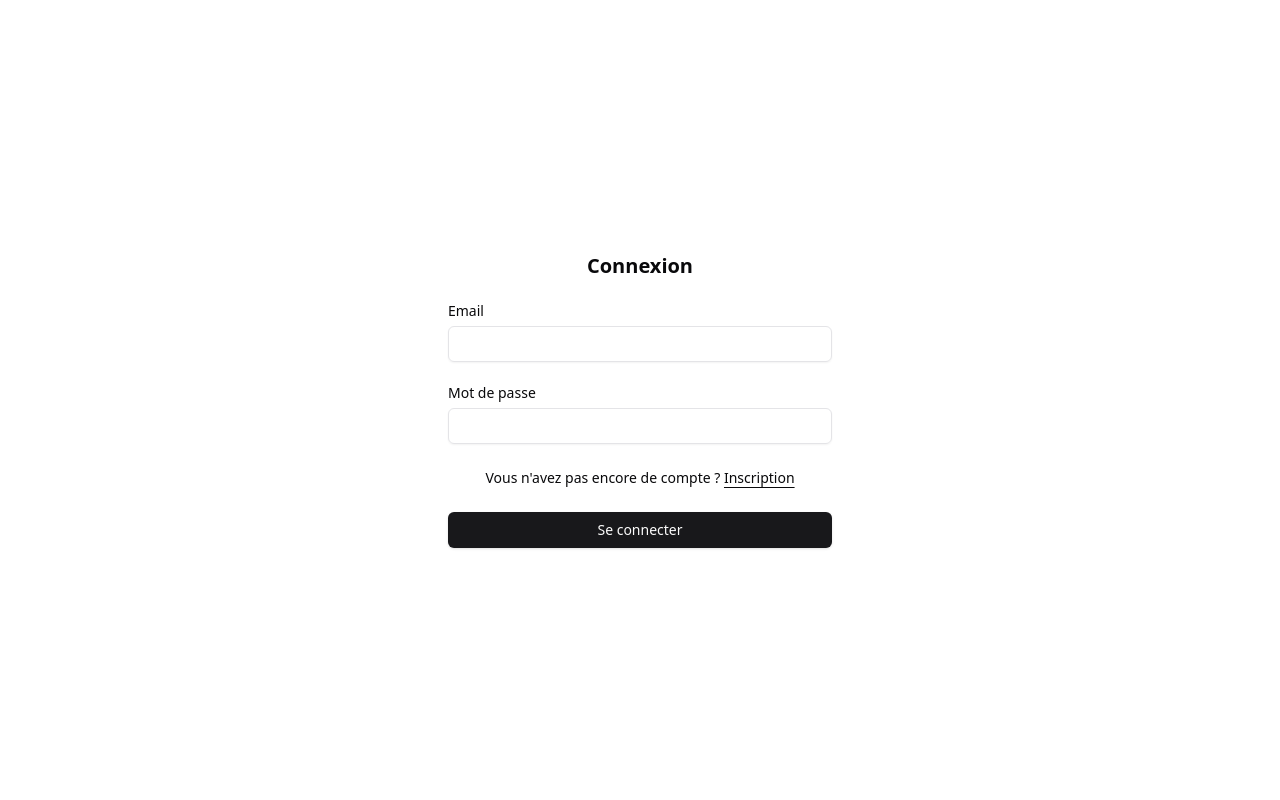
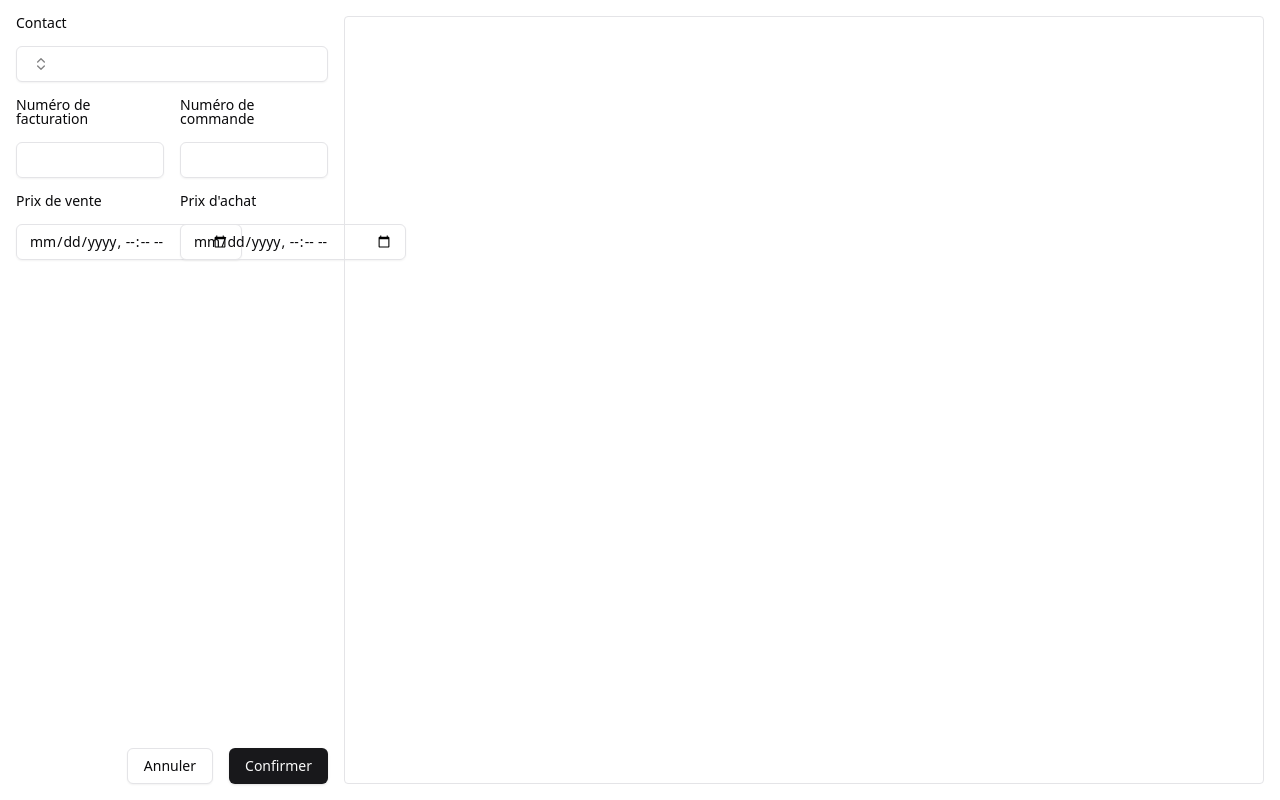
Before and after one commit to chawkitariq/comtable-web, a React (Vite) app: page /invoices/new in a window 1280 px wide. Before the commit this address led to /login. Built offline with nearby package versions, Linux system fonts and the light colour scheme.

Commit message:
feat: setup invoice builder

```diff
--- /dev/null
+++ b/src/components/customs/combobox.tsx
@@ -0,0 +1,77 @@
+import { Check, ChevronsUpDown } from "lucide-react";
+import { cn } from "@/lib/utils";
+import { Button } from "@/components/ui/button";
+import {
+  Command,
+  CommandEmpty,
+  CommandGroup,
+  CommandInput,
+  CommandItem,
+  CommandList,
+} from "@/components/ui/command";
+import {
+  Popover,
+  PopoverContent,
+  PopoverTrigger,
+} from "@/components/ui/popover";
+import { useState } from "react";
+
+interface ComboboxProps {
+  items: {
+    label: string;
+    value: string;
+  }[];
+  value: string;
+  onSelect?: (value: string) => unknown;
+}
+
+export function Combobox({ items = [], value, onSelect }: ComboboxProps) {
+  const [open, setOpen] = useState(false);
+  return (
+    <Popover open={open} onOpenChange={setOpen}>
+      <PopoverTrigger asChild>
+        <Button
+          variant="outline"
+          role="combobox"
+          aria-expanded={open}
+          className="justify-between"
+        >
+          {value
+            ? items.find((item) => item.value === value)?.label
+            : "Sélectionner l'article..."}
+          <ChevronsUpDown className="opacity-50" />
+        </Button>
+      </PopoverTrigger>
+      <PopoverContent className="p-0">
+        <Command className="min-w-full">
+          <CommandInput
+            placeholder="Rechercher un article..."
+          />
+          <CommandList>
+            <CommandEmpty>Aucun élément n'a été trouvé.</CommandEmpty>
+            <CommandGroup>
+              {items.map((item) => (
+                <CommandItem
+                  key={item.value}
+                  value={item.value}
+                  onSelect={(currentValue) => {
+                    onSelect?.(currentValue === value ? "" : currentValue);
+                    setOpen(false);
+                  }}
+                >
+                  {item.label}
+                  <Check
+                    className={cn(
+                      "ml-auto",
+                      value === item.value ? "opacity-100" : "opacity-0"
+                    )}
+                  />
+                </CommandItem>
+              ))}
+            </CommandGroup>
+          </CommandList>
+        </Command>
+      </PopoverContent>
+    </Popover>
+  );
+}
--- a/src/pages/invoice/form.tsx
+++ b/src/pages/invoice/form.tsx
@@ -1,85 +1,91 @@
-import { Button } from "@/components/ui/button";
+import { Combobox } from "@/components/customs/combobox";
 import { Input } from "@/components/ui/input";
 import { Label } from "@/components/ui/label";
-import { ToggleGroup, ToggleGroupItem } from "@/components/ui/toggle-group";
-import { ArticleTypeEnum, UpdateArticlePayloadType } from "@/types";
+import { ContactApiService } from "@/services/contact-api";
+import { useSessionStore } from "@/stores";
+import { CreateDocumentPayloadType } from "@/types";
+import { useQuery } from "@tanstack/react-query";
 import { useFormik } from "formik";
-import { forwardRef } from "react";
-import { useNavigate } from "react-router";
+import { useMemo } from "react";
 
 interface InvoiceFormProps {
-  form: ReturnType<typeof useFormik<UpdateArticlePayloadType>>;
+  form: ReturnType<typeof useFormik<CreateDocumentPayloadType>>;
 }
 
-export const InvoiceForm = forwardRef<HTMLFormElement, InvoiceFormProps>(
-  ({ form }, ref) => {
-    const navigate = useNavigate();
+export const InvoiceForm = ({ form }: InvoiceFormProps) => {
+  const { company } = useSessionStore();
+
+  const { data: contacts } = useQuery({
+    queryKey: ["contacts"],
+    queryFn: () => ContactApiService.findAll(company?.id!),
+    enabled: Boolean(company?.id),
+  });
+
+  const items = useMemo(() => contacts ?? [], [contacts]);
 
   return (
-      <form className="grid gap-4" onSubmit={form.handleSubmit} ref={ref}>
+    <>
       <div className="grid gap-4">
-          <Label>Type</Label>
-          <ToggleGroup
-            type="single"
-            value={form.values.type}
-            onValueChange={(type) => form.setFieldValue("type", type)}
-          >
-            <ToggleGroupItem value={ArticleTypeEnum.Product}>
-              Produit
-            </ToggleGroupItem>
-            <ToggleGroupItem value={ArticleTypeEnum.Service}>
-              Service
-            </ToggleGroupItem>
-          </ToggleGroup>
+        <Label htmlFor="number">Contact</Label>
+        <Combobox
+          value="sdf"
+          onSelect={console.log}
+          items={items.map((contact) => ({
+            label: contact.name,
+            value: contact.id,
+          }))}
+        />
       </div>
 
+      <div className="grid grid-cols-2 gap-4">
         <div className="grid gap-4">
-          <Label htmlFor="name">Nom</Label>
+          <Label htmlFor="number">Numéro de facturation</Label>
           <Input
-            id="name"
-            name="name"
-            type="text"
-            value={form.values.name}
+            id="number"
+            name="number"
+            value={form.values.number}
             onChange={form.handleChange}
             onBlur={form.handleBlur}
           />
         </div>
 
         <div className="grid gap-4">
-          <Label htmlFor="salePrice">Prix de vente</Label>
+          <Label htmlFor="orderNumber">Numéro de commande</Label>
           <Input
-            id="salePrice"
-            name="salePrice"
-            type="number"
-            value={form.values.salePrice}
+            id="orderNumber"
+            name="orderNumber"
+            value={form.values.orderNumber}
+            onChange={form.handleChange}
+            onBlur={form.handleBlur}
+          />
+        </div>
+      </div>
+
+      <div className="grid grid-cols-2 gap-4">
+        <div className="grid gap-4">
+          <Label htmlFor="issuedAt">Prix de vente</Label>
+          <Input
+            id="issuedAt"
+            name="issuedAt"
+            type="datetime-local"
+            value={form.values.issuedAt?.toISOString()}
             onChange={form.handleChange}
             onBlur={form.handleBlur}
           />
         </div>
 
         <div className="grid gap-4">
-          <Label htmlFor="purchasePrice">Prix d'achat</Label>
+          <Label htmlFor="dueAt">Prix d'achat</Label>
           <Input
-            id="purchasePrice"
-            name="purchasePrice"
-            type="number"
-            value={form.values.purchasePrice}
+            id="dueAt"
+            name="dueAt"
+            type="datetime-local"
+            value={form.values.dueAt?.toISOString()}
             onChange={form.handleChange}
             onBlur={form.handleBlur}
           />
         </div>
-
-        <div className="flex justify-end gap-4">
-          <Button
-            type="button"
-            variant="outline"
-            onClick={() => navigate("/invoices")}
-          >
-            Annuler
-          </Button>
-          <Button type="submit">Confirmer</Button>
       </div>
-      </form>
+    </>
   );
-  }
-);
+};
--- a/src/pages/invoice/new.tsx
+++ b/src/pages/invoice/new.tsx
@@ -4,15 +4,9 @@ import { CreateDocumentPayloadType } from "@/types";
 import { number, object, string } from "yup";
 import { useNavigate } from "react-router";
 import { useSessionStore } from "@/stores";
-import {
-  Dialog,
-  DialogContent,
-  DialogDescription,
-  DialogHeader,
-  DialogTitle,
-} from "@/components/ui/dialog";
 import { DocumentInvoiceApiService } from "@/services";
 import { InvoiceForm } from "./form";
+import { Button } from "@/components/ui/button";
 
 const validationSchema = object().shape({
   name: string().required("Obligatoire"),
@@ -46,14 +40,26 @@ export function InvoiceNewPage() {
   });
 
   return (
-    <Dialog open={true} onOpenChange={() => navigate("/invoices")}>
-      <DialogContent onInteractOutside={(e) => e.preventDefault()}>
-        <DialogHeader>
-          <DialogTitle>Nouveau</DialogTitle>
-          <DialogDescription></DialogDescription>
-        </DialogHeader>
-        <InvoiceForm form={form} />
-      </DialogContent>
-    </Dialog>
+    <main className="min-h-screen grid grid-cols-[25%_1fr] gap-4 p-4">
+      <form
+        className="grid grid-rows-[1fr_min-content] gap-4"
+        onSubmit={form.handleSubmit}
+      >
+        <div className="grid gap-4 h-fit">
+          <InvoiceForm form={form} />
+        </div>
+        <div className="flex justify-end gap-4">
+          <Button
+            type="button"
+            variant="outline"
+            onClick={() => navigate("/invoices")}
+          >
+            Annuler
+          </Button>
+          <Button type="submit">Confirmer</Button>
+        </div>
+      </form>
+      <div className="border rounded"></div>
+    </main>
   );
 }
--- a/src/pages/router.tsx
+++ b/src/pages/router.tsx
@@ -32,7 +32,7 @@ export function Router() {
           <Route index element={<RootPage />} />
 
           <Route element={<DashboardLayout />}>
-            <Route path="/dashboard" element={<DashboardIndexPage />} />
+            <Route path="dashboard" element={<DashboardIndexPage />} />
 
             <Route path="articles" element={<ArticleRootPage />}>
               <Route path="new" element={<ArticleNewPage />} />
@@ -40,12 +40,14 @@ export function Router() {
               <Route path=":articleId/copy" element={<ArticleCopyPage />} />
             </Route>
 
-            <Route path="invoices" element={<InvoiceRootPage />}>
-              <Route path="new" element={<InvoiceNewPage />} />
-              <Route path=":invoiceId/edit" element={<InvoiceEditPage />} />
-              <Route path=":invoiceId/copy" element={<InvoiceCopyPage />} />
-            </Route>
+            <Route path="invoices" element={<InvoiceRootPage />} />
           </Route>
+        </Route>
+
+        <Route path="invoices">
+          <Route path="new" element={<InvoiceNewPage />} />
+          <Route path=":invoiceId/edit" element={<InvoiceEditPage />} />
+          <Route path=":invoiceId/copy" element={<InvoiceCopyPage />} />
         </Route>
 
         <Route path="/login" element={<LoginPage />} />
--- /dev/null
+++ b/src/services/contact-api.ts
@@ -0,0 +1,42 @@
+import { api } from "@/configs";
+import {
+  ContactType,
+  CreateContactPayloadType,
+  UpdateContactPayloadType,
+} from "@/types";
+
+export class ContactApiService {
+  public static async create(
+    companyId: string,
+    payload: CreateContactPayloadType
+  ): Promise<ContactType> {
+    const { data } = await api.post(
+      `/companies/${companyId}/contacts`,
+      payload
+    );
+    return data;
+  }
+
+  public static async findAll(companyId: string): Promise<ContactType[]> {
+    const { data } = await api.get(`/companies/${companyId}/contacts`);
+    return data;
+  }
+
+  public static async findOne(contactId: string): Promise<ContactType> {
+    const { data } = await api.get(`/contacts/${contactId}`);
+    return data;
+  }
+
+  public static async update(
+    contactId: string,
+    payload: UpdateContactPayloadType
+  ): Promise<ContactType> {
+    const { data } = await api.patch(`/contacts/${contactId}`, payload);
+    return data;
+  }
+
+  public static async delete(contactId: string): Promise<unknown> {
+    const { data } = await api.delete(`/contacts/${contactId}`);
+    return data;
+  }
+}
--- a/src/types/document.ts
+++ b/src/types/document.ts
@@ -90,6 +90,7 @@ export type DocumentTotalType = {
 
 export type CreateDocumentPayloadType = {
   number?: string;
+  orderNumber?: string;
   type?: string;
   status?: string;
   issuedAt?: Date;
--- a/src/types/index.ts
+++ b/src/types/index.ts
@@ -2,4 +2,5 @@ export * from "./article";
 export * from "./authentification";
 export * from "./company";
 export * from "./document";
+export * from "./contact";
 export * from "./user";
```
Also changed, not shown: src/types/contact.ts (added, +39 -0 lines). Lines whose indentation alone changed are shown as unchanged.
